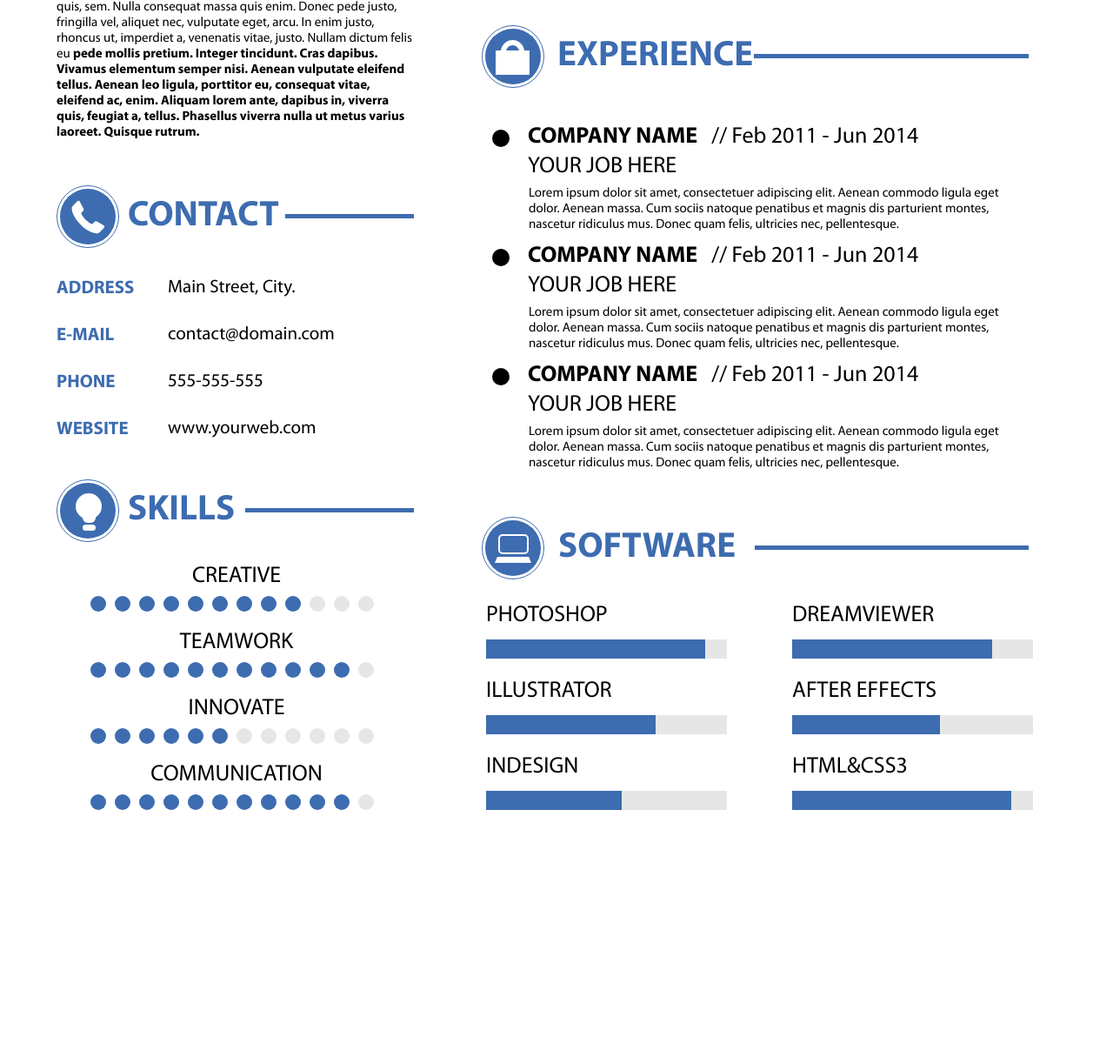
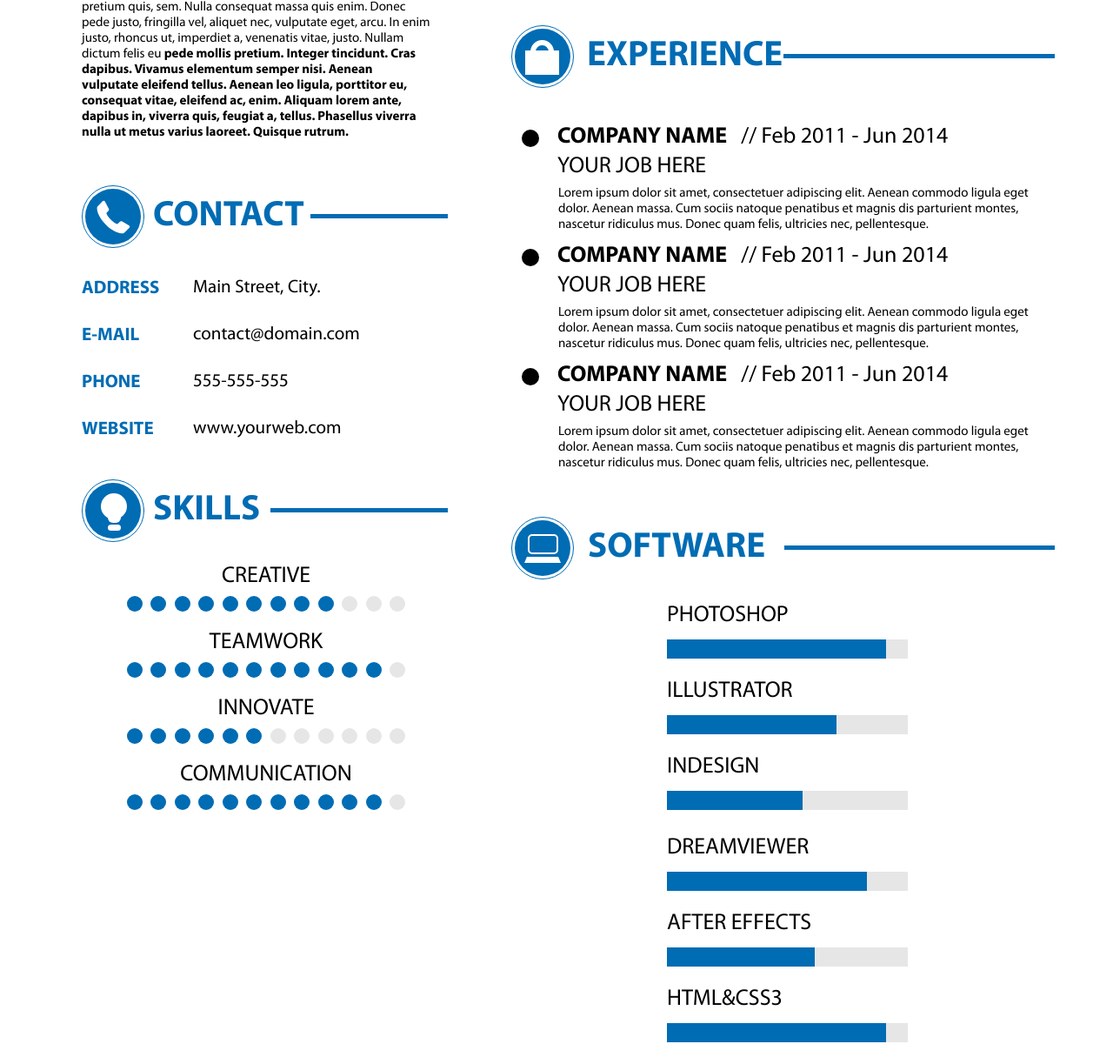
Before and after one commit to Kleyst/fsd-cv, a plain HTML site: page index.html in a window 1280 px wide. Shown: the part 731-1954 px from the top of the page at 87% size. Before the commit the page ends 1755 px from the top, so only its background shows below. Drawn offline with Linux system fonts and the light colour scheme.

Commit message:
Добавил адаптивность

```diff
--- a/css/style.css
+++ b/css/style.css
@@ -5,14 +5,17 @@
 }
 
 .bold--blue {
-  color: #3d6cb0;
+  color: #006CB4;
 }
 
 /*chart*/
 
 .chart__container {
   display: flex;
-  justify-content: center;
+  justify-content: space-between;
+  max-width: 320px;
+  min-width: 280px;
+  margin: auto;
 }
 
 .chart__title {
@@ -39,18 +42,17 @@
 }
 
 .chart__view--circle {
-  display: inline-block;
+  box-sizing: border-box;
   width: 18px;
   height: 18px;
   margin-top: 1px;
-  margin-right: 10px;
   margin-bottom: 14px;
-  background-color: #3d6cb0;
+  background-color: #006CB4;
   border-radius: 9px;
 }
 
 .chart__view--blue {
-  background-color: #3d6cb0;
+  background-color: #006CB4;
 }
 
 .chart__view--grey {
@@ -64,7 +66,7 @@
   left: 0;
   width: 252px;
   height: 22px;
-  background-color: #3d6cb0;
+  background-color: #006CB4;
 }
 
 .illustrator:after {
@@ -74,7 +76,7 @@
   left: 0;
   width: 195px;
   height: 22px;
-  background-color: #3d6cb0;
+  background-color: #006CB4;
 }
 
 .indesign:after {
@@ -84,7 +86,7 @@
   left: 0;
   width: 156px;
   height: 22px;
-  background-color: #3d6cb0;
+  background-color: #006CB4;
 }
 
 .dreamviewer:after {
@@ -94,7 +96,7 @@
   left: 0;
   width: 230px;
   height: 22px;
-  background-color: #3d6cb0;
+  background-color: #006CB4;
 }
 
 .aftereffects:after {
@@ -104,7 +106,7 @@
   left: 0;
   width: 170px;
   height: 22px;
-  background-color: #3d6cb0;
+  background-color: #006CB4;
 }
 
 .htmlcss:after {
@@ -114,7 +116,7 @@
   left: 0;
   width: 252px;
   height: 22px;
-  background-color: #3d6cb0;
+  background-color: #006CB4;
 }
 
 /*company*/
@@ -210,22 +212,23 @@
 
 .page {
   display: flex;
-  justify-content: left;
-  width: 1180px;
-  padding: 8px 24px;
+  justify-content: center;
+  padding: 8px 2px;
   margin: auto;
 }
 
 .page__left-column {
-  margin: 30px 25px 48px 0;
-  padding: 15px;
-  width: 414px;
+  margin: 30px 30px 48px 30px;
+  padding-top: 15px;
+  min-width: 300px;
+  max-width: 424px;
 }
 
 .page__right-column {
-  margin: 30px 6px 48px 20px;
-  padding: 15px;
-  width: 632px;
+  margin: 30px 0 48px 40px;
+  padding-top: 15px;
+  min-width: 300px;
+  max-width: 628px;
 }
 
 .page__title {
@@ -242,7 +245,7 @@
   height: 230px;
   border-radius: 116px;
   background-color: #ffffff;
-  border: 1px solid #3d6cb0;
+  border: 1px solid #006CB4;
 }
 
 .page__logo::after {
@@ -254,7 +257,7 @@
   margin-top: 14px;
   margin-left: 14px;
   border-radius: 116px;
-  background-color: #3d6cb0;
+  background-color: #006CB4;
 }
 
 /*paragraph*/
@@ -284,6 +287,10 @@
 
 .profile {
   margin-bottom: 28px;
+}
+
+.profile__data {
+  padding-right: 23px;
 }
 
 .profile__logo {
@@ -342,7 +349,7 @@
   z-index: -1;
   width: 99%;
   height: 5px;
-  background-color: #3d6cb0;
+  background-color: #006CB4;
 }
 
 
@@ -354,7 +361,7 @@
   height: 70px;
   border-radius: 36px;
   background-color: #ffffff;
-  border: 1px solid #3d6cb0;
+  border: 1px solid #006CB4;
 }
 
 .section__logo::after {
@@ -366,7 +373,7 @@
   top: 3px;
   left: 3px;
   border-radius: 32px;
-  background-color: #3d6cb0;
+  background-color: #006CB4;
 }
 
 .section__title {
@@ -379,7 +386,7 @@
   font-family: "Myriad Pro", "arial", sans-serif;
   text-transform: uppercase;
   vertical-align: top;
-  color: #3d6cb0;
+  color: #006CB4;
   background-color: #ffffff;
   /*outline: 1px solid green;*/
 }
@@ -453,6 +460,7 @@
 
 .software__data {
   display: flex;
+
   justify-content: center;
   margin-top: 20px;
   padding-top: 3px;
@@ -460,13 +468,12 @@
 
 .software__left-column {
   padding-left: 7px;
-  width: 277px;
-  margin-right: 35px;
+
+  margin-right: 68px;
 }
 
 .software__right-column {
-  width: 277px;
-  margin-left: 40px;
+  padding-left: 7px;
 }
 
 .software__title {
@@ -491,7 +498,7 @@
   font-size: 21px;
   font-family: "Myriad Pro", "arial", sans-serif;
   text-transform: uppercase;
-  color: #3d6cb0;
+  color: #006CB4;
 }
 
 .table__data {
@@ -526,14 +533,13 @@
   font-size: 26px;
   font-family: "Myriad Pro", "arial", sans-serif;
   text-transform: uppercase;
-  color: #3d6cb0;
+  color: #006CB4;
 }
 
 .university__text {
   margin-top: 5px;
   margin-bottom: 11px;
   margin-left: 1px;
-  width: 556px;
 }
 
 /*education*/
@@ -633,6 +639,35 @@
   padding-right: 1px;
 }
 
+@media (max-width: 1280px) {
+  .software__data {
+    flex-direction: column;
+  }
+
+  .software__left-column,
+  .software__right-column {
+    margin: auto;
+  }
+}
+
+@media (max-width: 768px) {
+  .page {
+    flex-direction: column;
+  }
+
+  .page__left-column,
+  .page__right-column {
+    margin: auto;
+    max-width: 484px;
+  }
+}
+
+@media (max-width: 350px) {
+  .section__title {
+    font-size: 39px;
+  }
+}
+
 
 /*fonts*/
 
--- a/index.html
+++ b/index.html
@@ -24,7 +24,7 @@
         <span class="profile__logo"></span>
         <h2 class="section__title profile__title">Profile</h2>
       </div>
-      <p class="section__data paragraph">
+      <p class="section__data  profile__data  paragraph">
         Lorem ipsum dolor sit amet, consectetuer adipiscing elit. Aenean commodo ligula eget dolor.
         Aenean massa. Cum sociis natoque penatibus et magnis dis parturient montes, nascetur ridiculus
         mus. Donec quam felis, ultricies nec, pellentesque eu, pretium quis, sem. Nulla consequat
```
